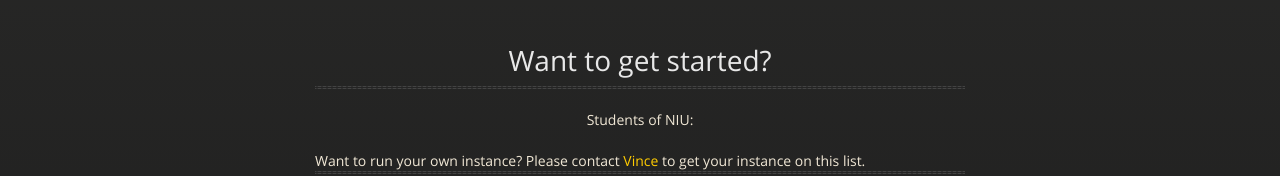
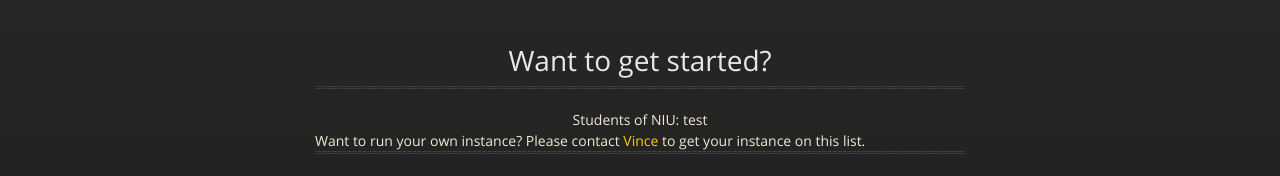
Before and after one commit to niumainframe/niumainframe.github.io, a plain HTML site: page index.html in a window 1280 px wide. Shown: the part 226-402 px from the top of the page. Drawn offline with nearby package versions, Linux system fonts and the light colour scheme; a script that the page names is missing.

Commit message:
Update index.html

```diff
--- a/index.html
+++ b/index.html
@@ -43,8 +43,7 @@
 	  <h1> Want to get started? </h1>
         <hr/>
 
-        Students of NIU:
-	<p>
+        Students of NIU: test
 
         </div>
         <!--
```
